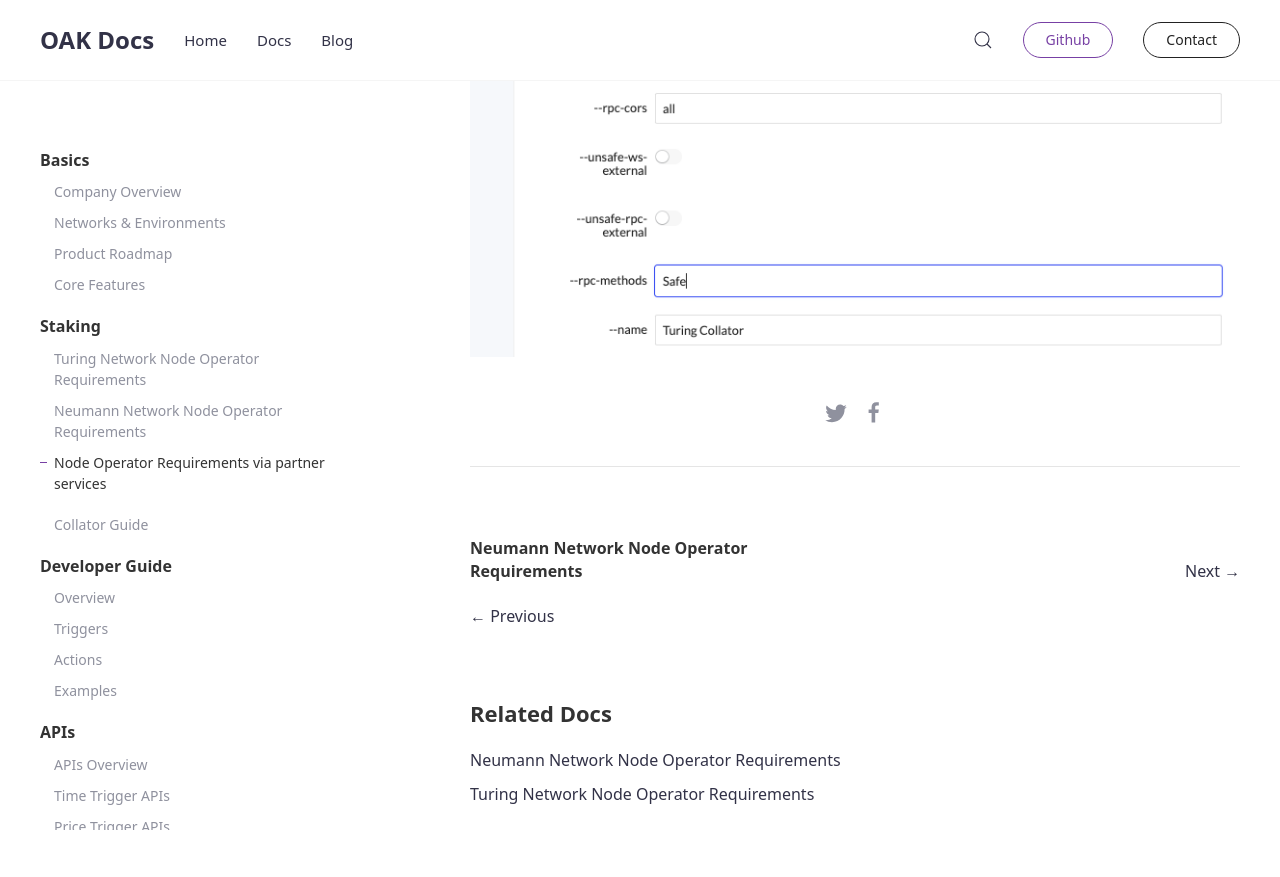
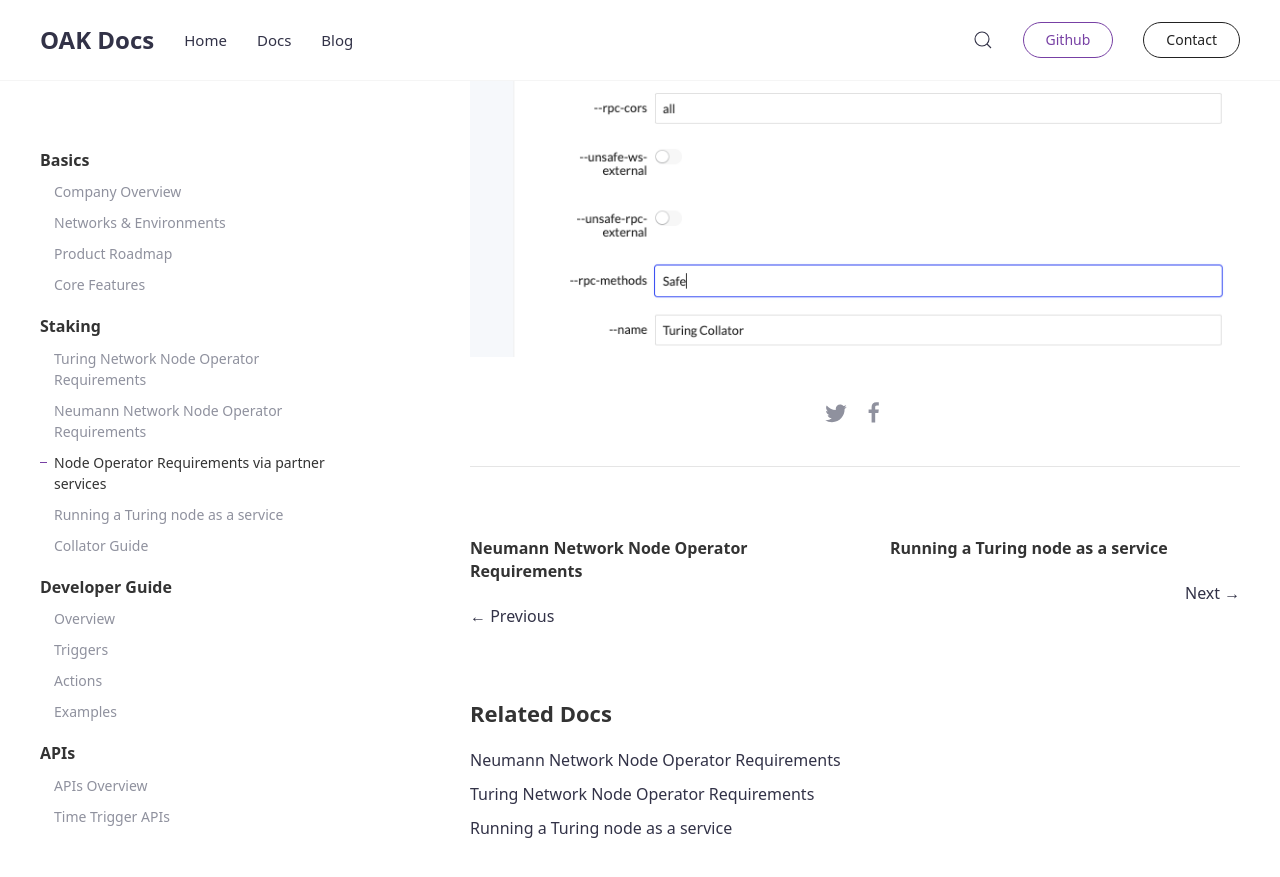
Before and after one commit to AvaProtocol/OAK-docs, a Jekyll site: the page built from _docs/node-operator-requirements-service.md, in a window 1280 px wide and 900 px high, scrolled down 9684 px. Shown: the top 877 px of the window. Built offline with Jekyll 4.4.1, drawn with Linux system fonts in a browser that asks for light colours.

Commit message:
Make it actually work

```diff
--- a/_config.yml
+++ b/_config.yml
@@ -49,6 +49,9 @@
       name:         Ryan Huttman
       title:        Lead Engineer
       avatar:       avatar-ryan.png
+    andrew:
+      name:         Andrew Tomaka
+      title:        Software Engineer
 
 # Social icons displayed in footer
 social:
--- a/_docs/turing_as_a_service.md
+++ b/_docs/turing-as-a-service.md
@@ -1,3 +1,10 @@
+---
+title: Running a Turing node as a service
+subtitle: Setting up systemd for your collator
+author: andrew
+tags: [infra]
+---
+
 # Running a Turing node as a service
 
 Setting up your Turing collator node as a service allows the operating system to
@@ -8,18 +15,12 @@
 To prepare for setting up a systemd service for the OAK binary, you'll need the
 following information:
 
-1. `INSTALLATION_DIR`
-    * Directory where downloaded the `oak-collator` binary
-2. `NODE_NAME`
-    * Custom identifier for your node
-3. `DATA_DIR`
-    * Directory where you would like to store OAK blockchain data
-4. `NODE_KEY`
-    * Key for running your collator
-5. `USER`
-    * User that the service should run as
-6. `GROUP`
-    * Group that the service should run as
+1. `INSTALLATION_DIR`: Directory where downloaded the `oak-collator` binary
+2. `NODE_NAME`: Custom identifier for your node
+3. `DATA_DIR`: Directory where you would like to store OAK blockchain data
+4. `NODE_KEY`: Key for running your collator
+5. `USER`: User that the service should run as
+6. `GROUP`: Group that the service should run as
 
 ## Installation
 
```
